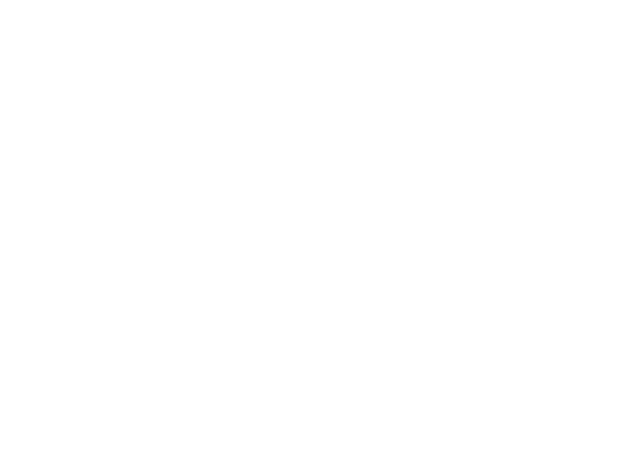
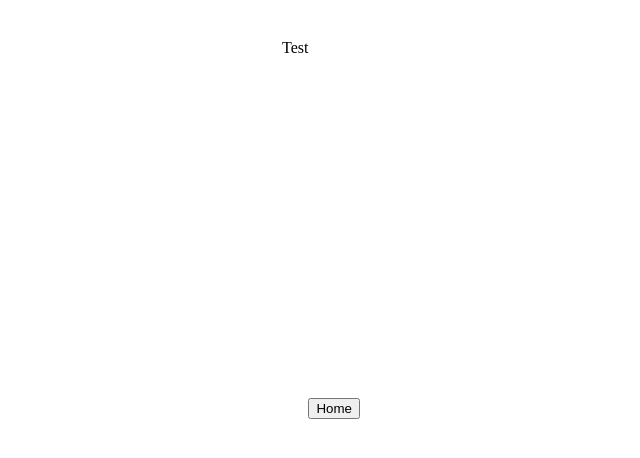
Before and after one commit to vlonk/volunteer-application, a React (Create React App) app in the folder frontend/: page /events in a window 1280 px wide. Before the commit this address had no page. Shown: the top 458 px of the page, without its empty margins (319-959 px from the left). Built offline with nearby package versions, Linux system fonts and the light colour scheme.

Commit message:
adding the events page with routing

```diff
--- a/frontend/src/App.js
+++ b/frontend/src/App.js
@@ -2,6 +2,7 @@ import React from 'react';
 import { BrowserRouter, Routes, Route, Navigate } from 'react-router-dom';
 import Home from './pages/home';
 import Login from './pages/login';
+import Event from './pages/events';
 
 
 function App() {
@@ -12,6 +13,7 @@ function App() {
       <Route path="/" element={<Navigate replace to="/home" />} />
       <Route path="/home" element={<Home />} />
       <Route path="/login" element={<Login />} />
+      <Route path="/events" element={<Event />} />
 
       </Routes>
     </div>
--- /dev/null
+++ b/frontend/src/pages/events.js
@@ -0,0 +1,24 @@
+import React from "react";
+import { useNavigate } from "react-router-dom";
+
+const Event = () => {
+
+    const navigate = useNavigate();
+
+    return (
+        <div style={{display: "flex", justifyContent: "center"}}>
+            <div style={{ display: "flex", justifyContent: "center", alignItems: "center", height: "10vh" }}>
+                Test
+            </div>
+            <div className="central_container" style={{ display: "flex", justifyContent: "center", alignItems: "center", height: "100vh" }}>
+
+                <button onClick={() => navigate("/home")}>
+                    Home
+                </button>
+
+            </div>
+        </div>
+    );
+};
+
+export default Event;
--- a/frontend/src/pages/home.js
+++ b/frontend/src/pages/home.js
@@ -9,6 +9,9 @@ const Home = () => {
             <button onClick={() => navigate("/login")}>
                 Login
             </button>
+            <button onClick={() => navigate("/events")}>
+                Events
+            </button>
         </>
     );
 };
```
Also changed, not shown: 1 other file (tests, documents, lock files or other folders).
